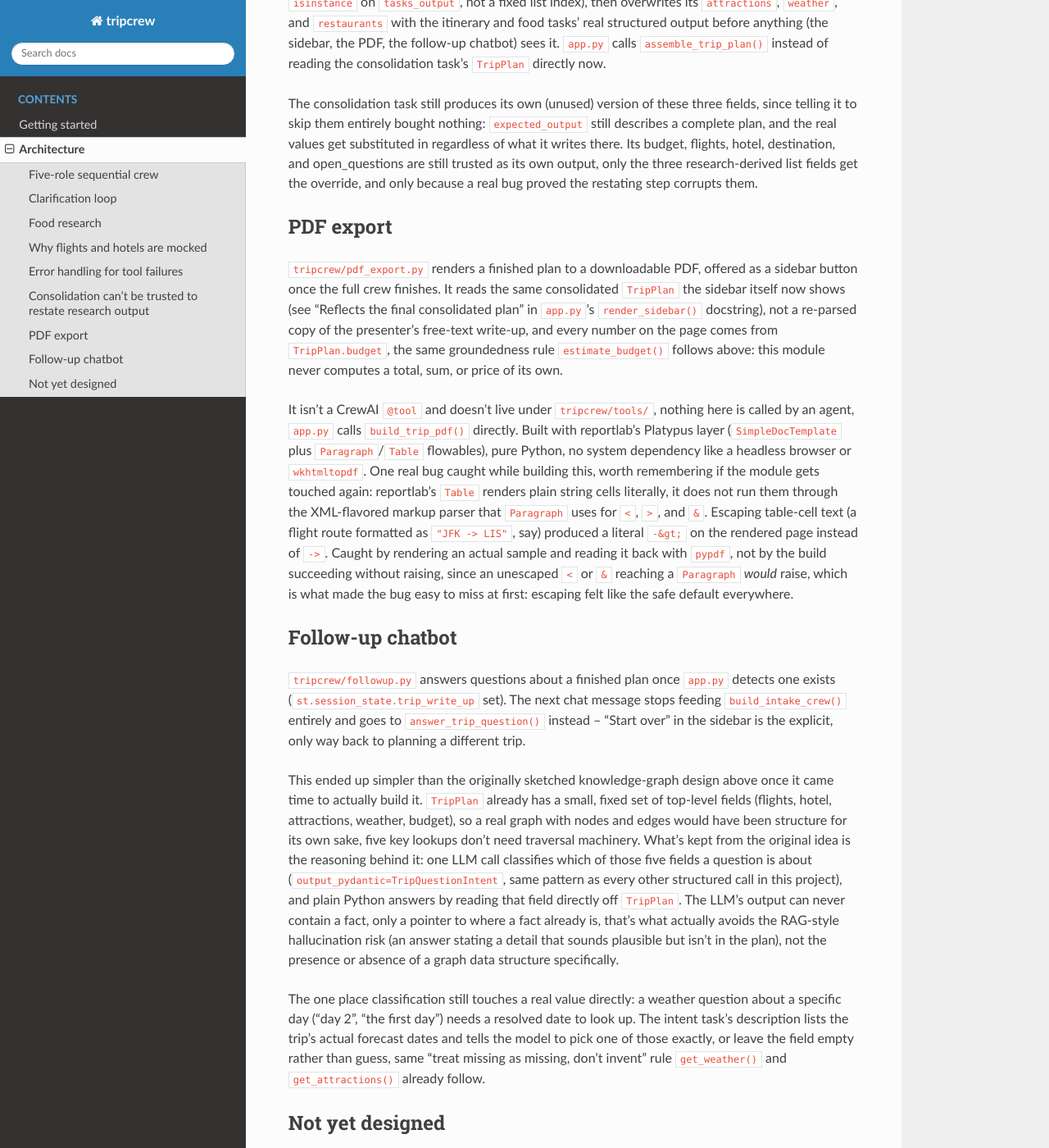
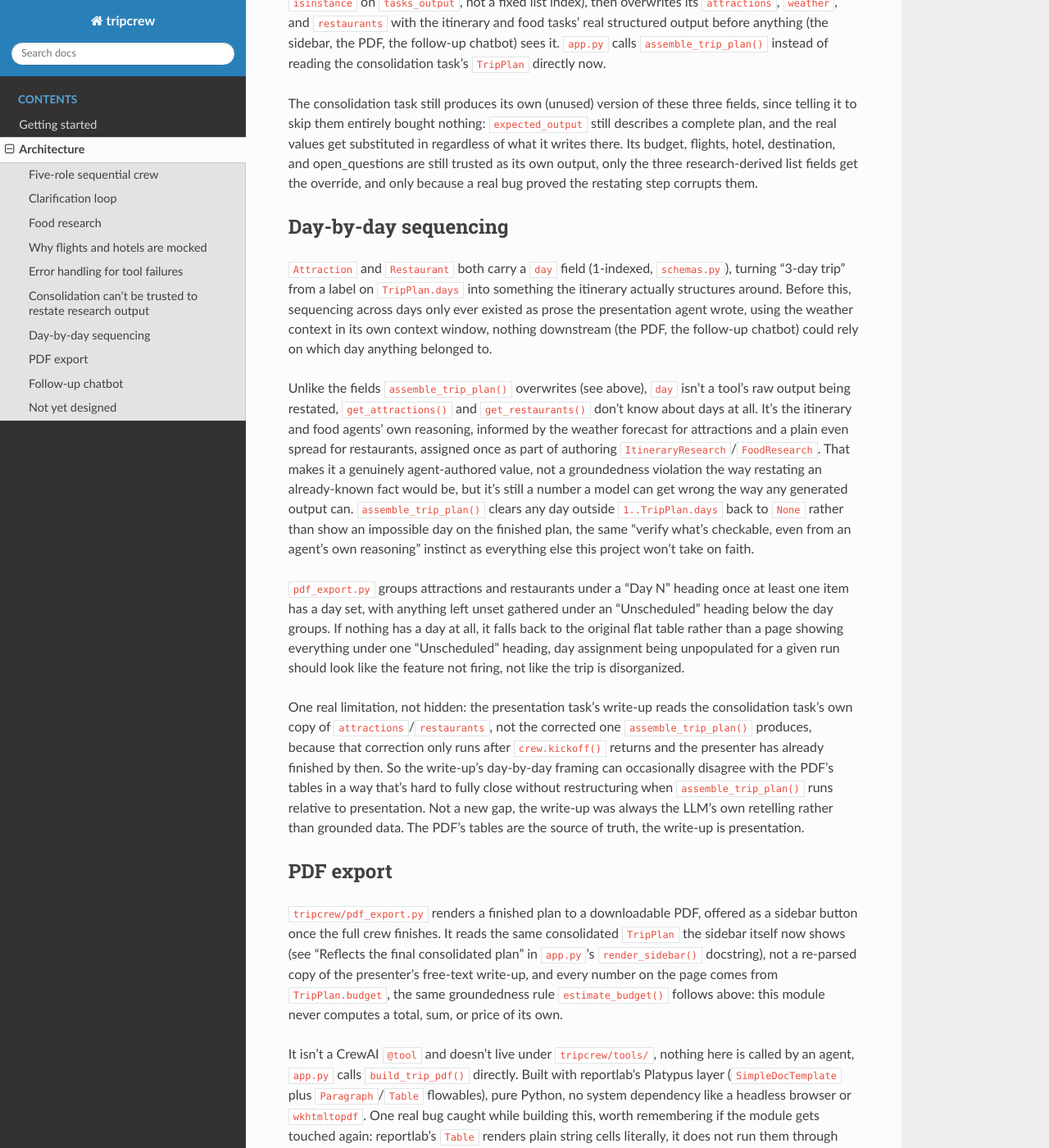
Before and after one commit to sushisuj/tripcrew, a Sphinx documentation site: the page built from docs/architecture.rst, in a window 1280 px wide and 1400 px high, scrolled down 3627 px. Shown: the whole window at 82% size. Built offline with Sphinx 7.4.7 and the Read the Docs theme 3.1.0, drawn with Linux system fonts in a browser that asks for light colours.

Commit message:
Document day-by-day sequencing in architecture docs

```diff
--- a/docs/architecture.rst
+++ b/docs/architecture.rst
@@ -201,6 +201,50 @@ own output, only the three research-derived list fields get the
 override, and only because a real bug proved the restating step corrupts
 them.
 
+Day-by-day sequencing
+-------------------------
+
+``Attraction`` and ``Restaurant`` both carry a ``day`` field (1-indexed,
+``schemas.py``), turning "3-day trip" from a label on ``TripPlan.days``
+into something the itinerary actually structures around. Before this,
+sequencing across days only ever existed as prose the presentation agent
+wrote, using the weather context in its own context window, nothing
+downstream (the PDF, the follow-up chatbot) could rely on which day
+anything belonged to.
+
+Unlike the fields ``assemble_trip_plan()`` overwrites (see above), ``day``
+isn't a tool's raw output being restated, ``get_attractions()`` and
+``get_restaurants()`` don't know about days at all. It's the itinerary and
+food agents' own reasoning, informed by the weather forecast for
+attractions and a plain even spread for restaurants, assigned once as part
+of authoring ``ItineraryResearch``/``FoodResearch``. That makes it a
+genuinely agent-authored value, not a groundedness violation the way
+restating an already-known fact would be, but it's still a number a model
+can get wrong the way any generated output can. ``assemble_trip_plan()``
+clears any day outside ``1..TripPlan.days`` back to ``None`` rather than
+show an impossible day on the finished plan, the same "verify what's
+checkable, even from an agent's own reasoning" instinct as everything else
+this project won't take on faith.
+
+``pdf_export.py`` groups attractions and restaurants under a "Day N"
+heading once at least one item has a day set, with anything left unset
+gathered under an "Unscheduled" heading below the day groups. If nothing
+has a day at all, it falls back to the original flat table rather than a
+page showing everything under one "Unscheduled" heading, day assignment
+being unpopulated for a given run should look like the feature not firing,
+not like the trip is disorganized.
+
+One real limitation, not hidden: the presentation task's write-up reads
+the consolidation task's own copy of ``attractions``/``restaurants``, not
+the corrected one ``assemble_trip_plan()`` produces, because that
+correction only runs after ``crew.kickoff()`` returns and the presenter
+has already finished by then. So the write-up's day-by-day framing can
+occasionally disagree with the PDF's tables in a way that's hard to fully
+close without restructuring when ``assemble_trip_plan()`` runs relative to
+presentation. Not a new gap, the write-up was always the LLM's own
+retelling rather than grounded data. The PDF's tables are the source of
+truth, the write-up is presentation.
+
 PDF export
 -------------
 
```
